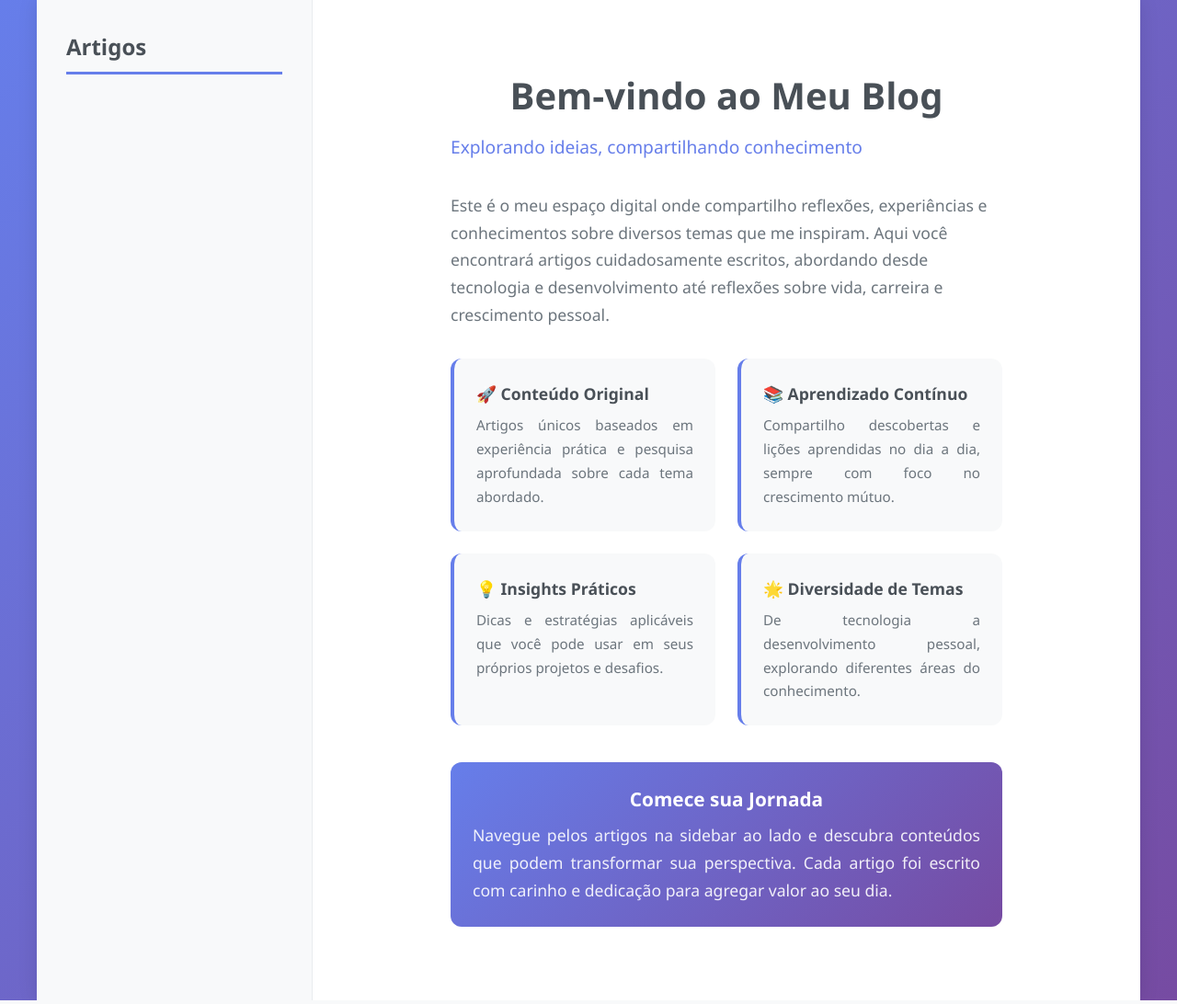
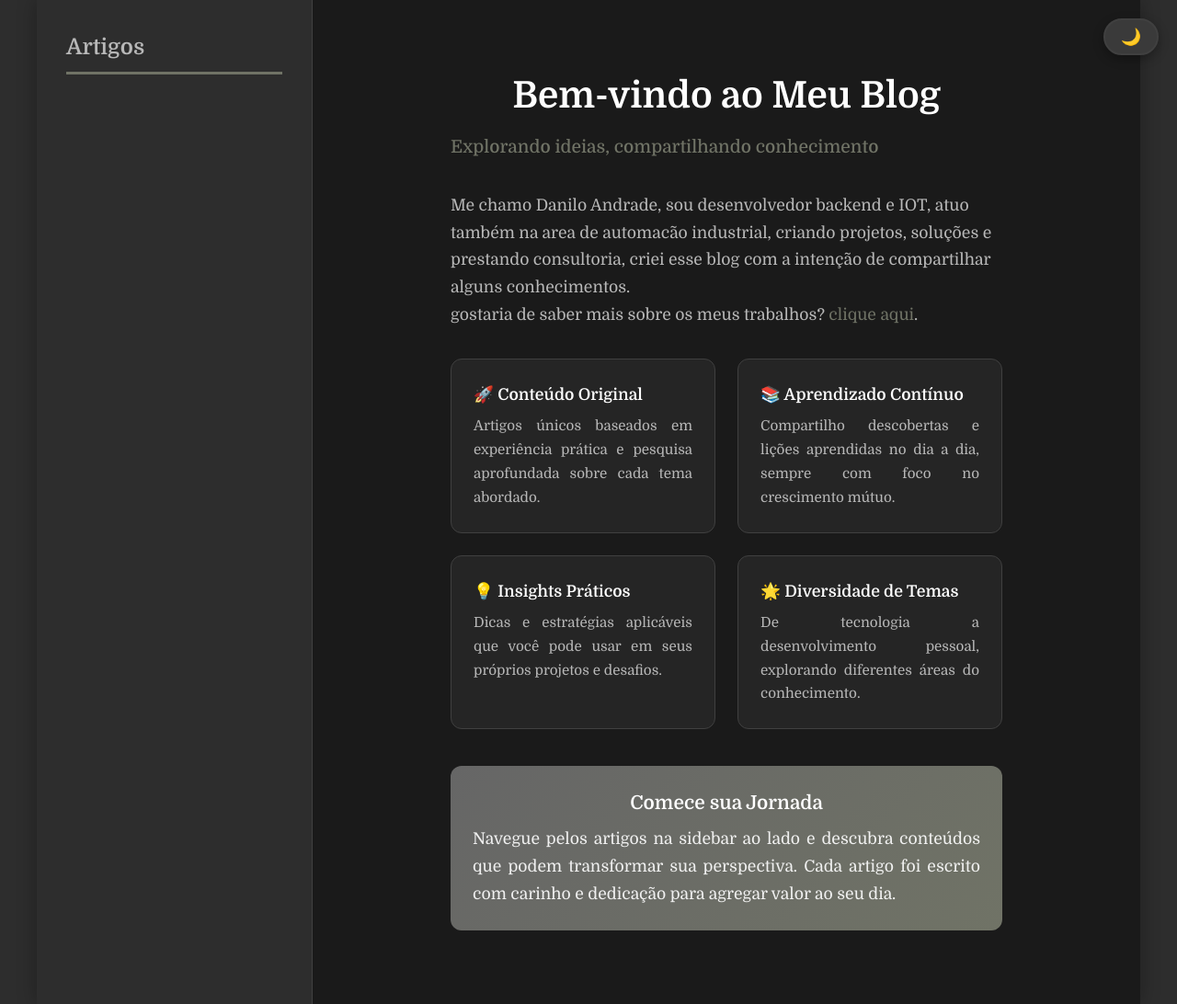
Before and after one commit to danilotec/blog, a Django app: page / in a window 1280 px wide. Shown: the whole page at 92% size. Run offline with Django 5.2, Linux system fonts and the light colour scheme; data that the repository does not hold is empty.

Commit message:
frontend pronto

```diff
--- a/blog/static/blog/style.css
+++ b/blog/static/blog/style.css
@@ -1,3 +1,42 @@
+/* Variáveis CSS para os temas */
+:root {
+    /* Tema Dark (padrão) */
+    --bg-primary: #1a1a1a;
+    --bg-secondary: #2d2d2d;
+    --bg-tertiary: #3a3a3a;
+    --bg-hover: #404040;
+    --bg-active: #4a4a4a;
+    --bg-feature: #252525;
+    --text-primary: #ffffff;
+    --text-secondary: #b8b8b8;
+    --text-muted: #888888;
+    --border-color: #404040;
+    --accent-color: #707366;
+    --accent-hover: #8a8a7a;
+    --shadow: rgba(0, 0, 0, 0.3);
+    --gradient-start: #666;
+    --gradient-end: #707366;
+}
+
+[data-theme="light"] {
+    /* Tema Light */
+    --bg-primary: #ffffff;
+    --bg-secondary: #F2F2F2;
+    --bg-tertiary: #f8f9fa;
+    --bg-hover: #e9ecef;
+    --bg-active: #dee2e6;
+    --bg-feature: #f8f9fa;
+    --text-primary: #333333;
+    --text-secondary: #495057;
+    --text-muted: #6c757d;
+    --border-color: #e9ecef;
+    --accent-color: #707366;
+    --accent-hover: #707366;
+    --shadow: rgba(0, 0, 0, 0.1);
+    --gradient-start: #b3b2b2;
+    --gradient-end: #707366;
+}
+
 /* Reset e configurações base */
 * {
     margin: 0;
@@ -6,11 +45,58 @@
 }
 
 body {
-    font-family: 'Segoe UI', Tahoma, Geneva, Verdana, sans-serif;
     line-height: 1.6;
-    color: #333;
-    background: linear-gradient(135deg, #667eea 0%, #764ba2 100%);
+    color: var(--text-primary);
+    background: var(--bg-secondary);
     min-height: 100vh;
+    font-family: "Domine", serif;
+    font-optical-sizing: auto;
+    font-weight: 400;
+    font-style: normal;
+    transition: all 0.3s ease;
+}
+
+/* Toggle de tema */
+.theme-toggle {
+    position: fixed;
+    top: 20px;
+    right: 20px;
+    z-index: 1000;
+    background: var(--bg-tertiary);
+    border: 2px solid var(--border-color);
+    border-radius: 50px;
+    padding: 8px;
+    cursor: pointer;
+    transition: all 0.3s ease;
+    box-shadow: 0 4px 12px var(--shadow);
+    display: flex;
+    align-items: center;
+    gap: 8px;
+    min-width: 60px;
+    height: 40px;
+    justify-content: center;
+}
+
+.theme-toggle:hover {
+    background: var(--bg-hover);
+    transform: scale(1.05);
+}
+
+.theme-icon {
+    font-size: 18px;
+    transition: all 0.3s ease;
+}
+
+.theme-toggle .sun {
+    display: none;
+}
+
+[data-theme="light"] .theme-toggle .sun {
+    display: inline;
+}
+
+[data-theme="light"] .theme-toggle .moon {
+    display: none;
 }
 
 /* Container principal */
@@ -19,25 +105,27 @@ body {
     min-height: 100vh;
     max-width: 1200px;
     margin: 0 auto;
-    background: white;
-    box-shadow: 0 0 20px rgba(0, 0, 0, 0.1);
+    background: var(--bg-primary);
+    box-shadow: 0 0 20px var(--shadow);
+    transition: all 0.3s ease;
 }
 
 /* Sidebar - Lista de artigos */
 .articles {
     width: 300px;
-    background: #f8f9fa;
+    background: var(--bg-secondary);
     padding: 2rem;
-    border-right: 1px solid #e9ecef;
+    border-right: 1px solid var(--border-color);
     overflow-y: auto;
+    transition: all 0.3s ease;
 }
 
 .articles h1 {
-    color: #495057;
+    color: var(--text-secondary);
     margin-bottom: 1.5rem;
     font-size: 1.5rem;
     font-weight: 600;
-    border-bottom: 3px solid #667eea;
+    border-bottom: 3px solid var(--accent-color);
     padding-bottom: 0.5rem;
 }
 
@@ -75,10 +163,12 @@ body {
     flex: 1;
     padding: 2rem 3rem;
     overflow-y: auto;
+    background: var(--bg-primary);
+    transition: all 0.3s ease;
 }
 
 .article-detail h2 {
-    color: #495057;
+    color: var(--text-primary);
     margin-bottom: 1.5rem;
     font-size: 2rem;
     font-weight: 700;
@@ -90,15 +180,16 @@ body {
     font-size: 1.1rem;
     line-height: 1.7;
     text-align: justify;
+    color: var(--text-primary);
 }
 
 .article-detail small {
-    color: #6c757d;
+    color: var(--text-muted);
     font-size: 0.9rem;
     display: block;
     margin-top: 2rem;
     padding-top: 1rem;
-    border-top: 1px solid #e9ecef;
+    border-top: 1px solid var(--border-color);
 }
 
 /* Estado quando nenhum artigo está selecionado */
@@ -110,25 +201,36 @@ body {
 }
 
 .welcome-section h2 {
-    color: #495057;
+    color: var(--text-primary);
     font-size: 2.5rem;
     margin-bottom: 1rem;
     font-weight: 700;
 }
 
 .welcome-section .subtitle {
-    color: #667eea;
+    color: var(--accent-color);
     font-size: 1.2rem;
     margin-bottom: 2rem;
     font-weight: 500;
 }
 
 .welcome-section .description {
-    color: #6c757d;
+    color: var(--text-secondary);
     font-size: 1.1rem;
     line-height: 1.7;
     margin-bottom: 2rem;
     text-align: left;
+}
+
+.welcome-section .description a {
+    color: var(--accent-color);
+    text-decoration: none;
+    border-bottom: 1px solid transparent;
+    transition: all 0.3s ease;
+}
+
+.welcome-section .description a:hover {
+    border-bottom-color: var(--accent-color);
 }
 
 .welcome-section .features {
@@ -139,22 +241,29 @@ body {
 }
 
 .welcome-section .feature {
-    background: #f8f9fa;
+    background: var(--bg-feature);
     padding: 1.5rem;
     border-radius: 12px;
-    border-left: 4px solid #667eea;
+    border-left: 4px solid var(--accent-color);
     text-align: left;
+    transition: all 0.3s ease;
+    border: 1px solid var(--border-color);
+}
+
+.welcome-section .feature:hover {
+    transform: translateY(-2px);
+    box-shadow: 0 4px 12px var(--shadow);
 }
 
 .welcome-section .feature h3 {
-    color: #495057;
+    color: var(--text-primary);
     font-size: 1.1rem;
     margin-bottom: 0.5rem;
     font-weight: 600;
 }
 
 .welcome-section .feature p {
-    color: #6c757d;
+    color: var(--text-secondary);
     font-size: 0.95rem;
     margin: 0;
 }
@@ -162,9 +271,15 @@ body {
 .welcome-section .cta {
     margin-top: 2.5rem;
     padding: 1.5rem;
-    background: linear-gradient(135deg, #667eea 0%, #764ba2 100%);
+    background: linear-gradient(135deg, var(--gradient-start) 0%, var(--gradient-end) 100%);
     border-radius: 12px;
     color: white;
+    transition: all 0.3s ease;
+}
+
+.welcome-section .cta:hover {
+    transform: translateY(-2px);
+    box-shadow: 0 8px 20px var(--shadow);
 }
 
 .welcome-section .cta h3 {
@@ -257,16 +400,21 @@ body {
 
 .articles::-webkit-scrollbar-track,
 .article-detail::-webkit-scrollbar-track {
-    background: #f1f1f1;
+    background: var(--bg-secondary);
 }
 
 .articles::-webkit-scrollbar-thumb,
 .article-detail::-webkit-scrollbar-thumb {
-    background: #c1c1c1;
+    background: var(--text-muted);
     border-radius: 3px;
 }
 
 .articles::-webkit-scrollbar-thumb:hover,
 .article-detail::-webkit-scrollbar-thumb:hover {
-    background: #a8a8a8;
+    background: var(--accent-color);
 }
+
+/* Animações suaves */
+* {
+    transition: color 0.3s ease, background-color 0.3s ease, border-color 0.3s ease;
+}
--- a/blog/templates/blog/index.html
+++ b/blog/templates/blog/index.html
@@ -4,9 +4,16 @@
 <head>
 <meta charset="UTF-8">
 <link rel="stylesheet" href="{% static 'blog/style.css' %}">
+<link rel="preconnect" href="https://fonts.googleapis.com">
+<link rel="preconnect" href="https://fonts.gstatic.com" crossorigin>
+<link href="https://fonts.googleapis.com/css2?family=Domine:wght@400..700&display=swap" rel="stylesheet">
 <title>Blog</title>
 </head>
 <body>
+    <button class="theme-toggle" onclick="toggleTheme()">
+        <span class="theme-icon moon">🌙</span>
+        <span class="theme-icon sun">☀️</span>
+    </button>
     <div class="container">
         <div class="articles">
             <h1>Artigos</h1>
@@ -31,38 +38,83 @@
             {% else %}
             <div class="welcome-section">
             <h2>Bem-vindo ao Meu Blog</h2>
-            <p class="subtitle">Explorando ideias, compartilhando conhecimento</p>
+            <p class="subtitle">Explorando ideias,
+                compartilhando conhecimento</p>
 
             <p class="description">
-                Este é o meu espaço digital onde compartilho reflexões, experiências e conhecimentos sobre diversos temas que me inspiram. Aqui você encontrará artigos cuidadosamente escritos, abordando desde tecnologia e desenvolvimento até reflexões sobre vida, carreira e crescimento pessoal.
+                Me chamo Danilo Andrade, sou desenvolvedor backend e IOT,
+                atuo também na area de automacão industrial, criando projetos,
+                soluções e prestando consultoria,
+                criei esse blog com a intenção de compartilhar alguns
+                conhecimentos.
+                <br> gostaria de saber mais sobre os meus trabalhos?
+                <a href="https://danilotec.github.io/" target="_blank">clique aqui</a>.
             </p>
 
             <div class="features">
                 <div class="feature">
                     <h3>🚀 Conteúdo Original</h3>
-                    <p>Artigos únicos baseados em experiência prática e pesquisa aprofundada sobre cada tema abordado.</p>
+                    <p>Artigos únicos baseados em experiência prática e pesquisa
+                         aprofundada sobre cada tema abordado.</p>
                 </div>
                 <div class="feature">
                     <h3>📚 Aprendizado Contínuo</h3>
-                    <p>Compartilho descobertas e lições aprendidas no dia a dia, sempre com foco no crescimento mútuo.</p>
+                    <p>Compartilho descobertas e lições aprendidas no dia a dia,
+                         sempre com foco no crescimento mútuo.</p>
                 </div>
                 <div class="feature">
                     <h3>💡 Insights Práticos</h3>
-                    <p>Dicas e estratégias aplicáveis que você pode usar em seus próprios projetos e desafios.</p>
+                    <p>Dicas e estratégias aplicáveis que você pode usar em seus
+                         próprios projetos e desafios.</p>
                 </div>
                 <div class="feature">
                     <h3>🌟 Diversidade de Temas</h3>
-                    <p>De tecnologia a desenvolvimento pessoal, explorando diferentes áreas do conhecimento.</p>
+                    <p>De tecnologia a desenvolvimento pessoal, explorando
+                        diferentes áreas do conhecimento.</p>
                 </div>
             </div>
 
             <div class="cta">
                 <h3>Comece sua Jornada</h3>
-                <p>Navegue pelos artigos na sidebar ao lado e descubra conteúdos que podem transformar sua perspectiva. Cada artigo foi escrito com carinho e dedicação para agregar valor ao seu dia.</p>
+                <p>Navegue pelos artigos na sidebar ao lado e descubra conteúdos
+                     que podem transformar sua perspectiva. Cada artigo foi
+                     escrito com carinho e dedicação para agregar
+                     valor ao seu dia.</p>
             </div>
         </div>
             {% endif %}
         </div>
     </div>
+    <script>
+    // Função para alternar entre temas
+    function toggleTheme() {
+        const currentTheme = document.documentElement.getAttribute('data-theme');
+        const newTheme = currentTheme === 'light' ? 'dark' : 'light';
+
+        document.documentElement.setAttribute('data-theme', newTheme);
+        localStorage.setItem('theme', newTheme);
+    }
+
+    // Carregar tema salvo ou usar dark como padrão
+    function loadTheme() {
+        const savedTheme = localStorage.getItem('theme');
+        const prefersDark = window.matchMedia('(prefers-color-scheme: dark)').matches;
+
+        // Se não há tema salvo, usa dark como padrão
+        const theme = savedTheme || 'dark';
+        document.documentElement.setAttribute('data-theme', theme);
+    }
+
+    // Carregar tema ao inicializar
+    document.addEventListener('DOMContentLoaded', loadTheme);
+
+    // Escutar mudanças na preferência do sistema
+    window.matchMedia('(prefers-color-scheme: dark)').addEventListener('change', (e) => {
+        // Só muda automaticamente se não há preferência salva
+        if (!localStorage.getItem('theme')) {
+            document.documentElement.setAttribute('data-theme', e.matches ? 'dark' : 'light');
+        }
+    });
+    </script>
     </body>
 </html>
```
Also changed, not shown: other parts of blog/static/blog/style.css (+37 -9 lines).
